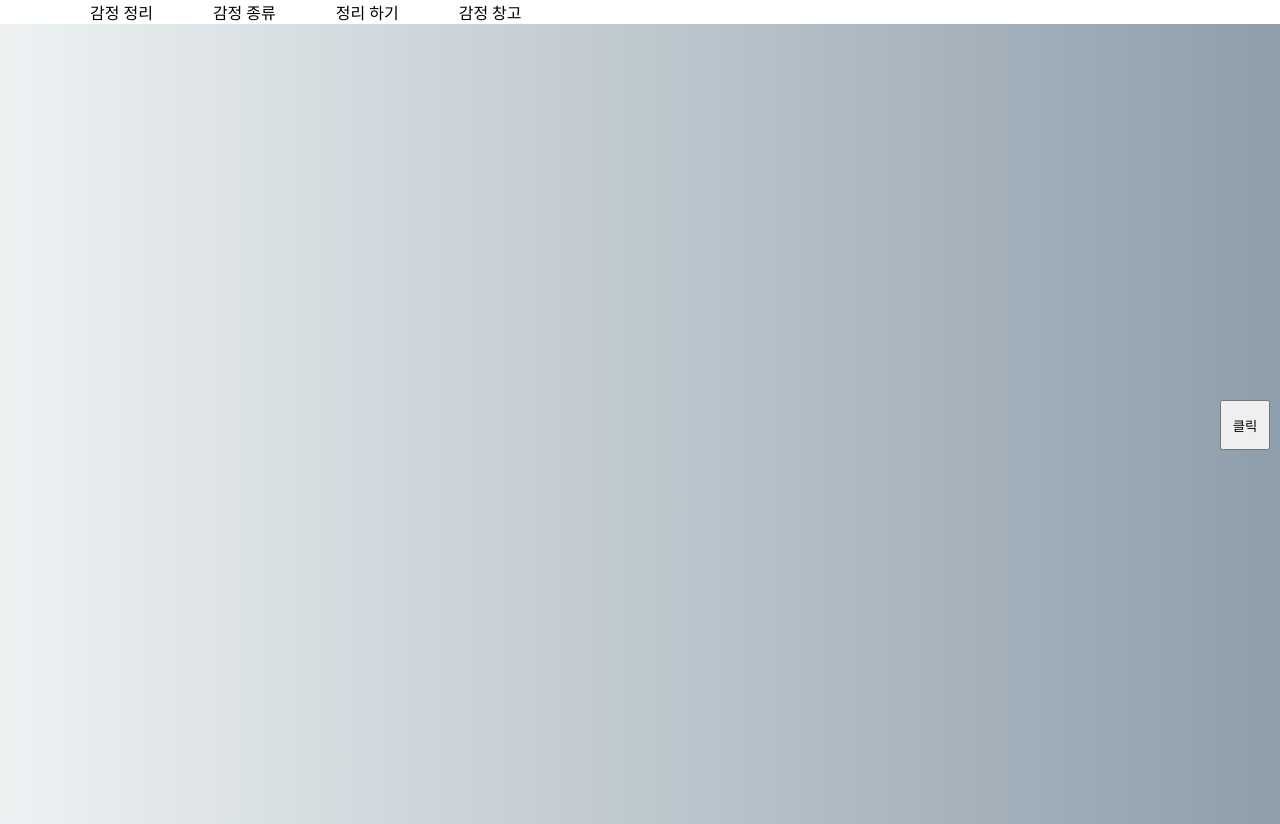
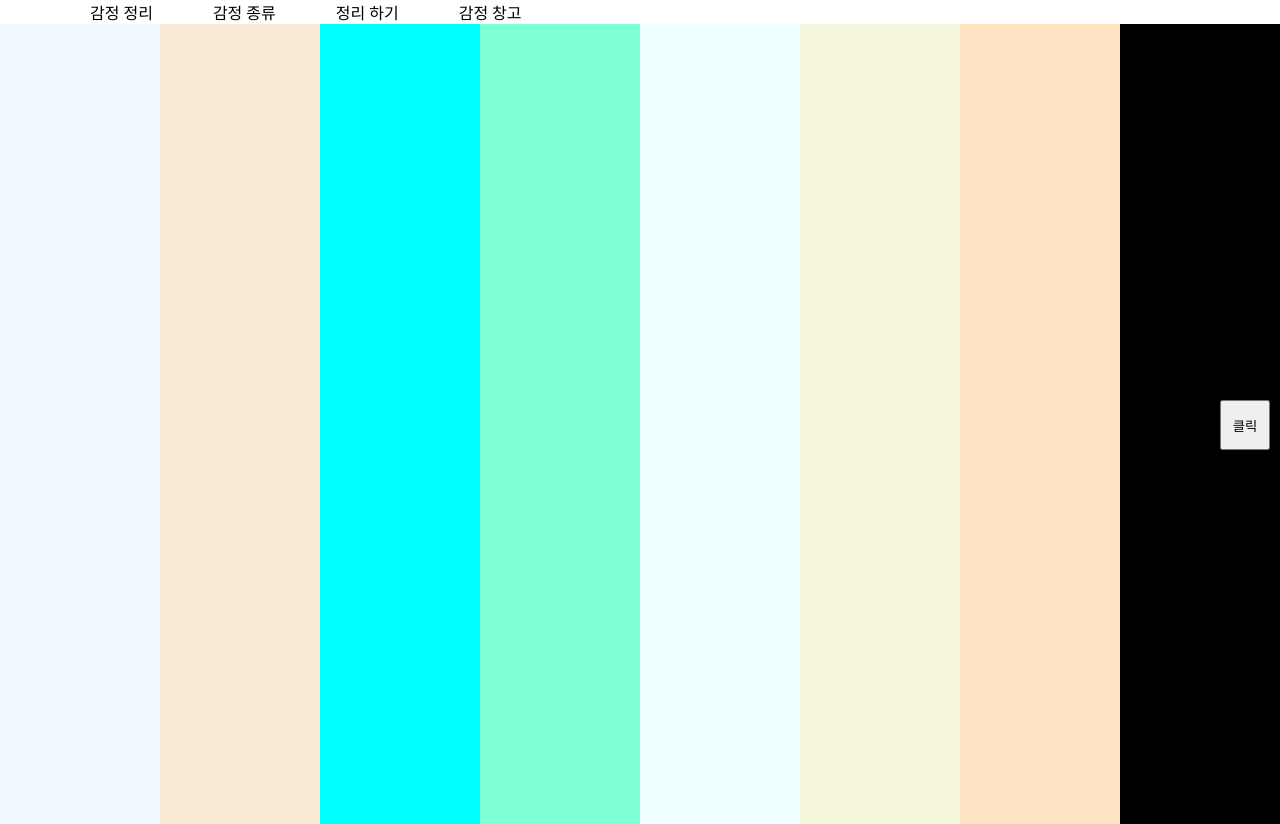
Before and after one commit to PraiseTheSunSola/emotion-project, a React (Create React App) app: page /Processing in a window 1280 px wide. Built offline with nearby package versions, Linux system fonts and the light colour scheme; a web font is replaced by a local one.

Commit message:
내용 추가

```diff
--- a/src/Project/Homepage.js
+++ b/src/Project/Homepage.js
@@ -1,7 +1,7 @@
 import styled from "styled-components";
-import { motion } from "framer-motion";
-// import { useState } from "react";
-// import { Link } from "react-router-dom";
+import { AnimatePresence, motion } from "framer-motion";
+import { useState } from "react";
+import { Link } from "react-router-dom";
 
 const Page = styled.div`
   display: flex;
@@ -47,7 +47,72 @@ const draw = {
   },
 };
 
+// ------------------------------------------- 버튼
+const NavButtonCircle = styled(motion.div)`
+  position: relative;
+  position: fixed;
+  top: 50%;
+  right: 10px;
+  width: 50px;
+  height: 250px;
+`;
+const NavButton = styled(motion.button)`
+  position: absolute;
+  width: 50px;
+  height: 50px;
+  transform-origin: center center;
+
+  &:hover {
+    cursor: pointer;
+  }
+`;
+
+const Buttons = styled(motion.div)`
+  position: absolute;
+  top: 30%;
+`;
+
+const MoveRegulation = styled(motion.button)`
+  width: 50px;
+  height: 50px;
+  margin-bottom: 10px;
+`;
+
+const MoveIntroduction = styled(motion.button)`
+  width: 50px;
+  height: 50px;
+  margin-bottom: 10px;
+`;
+
+const MoveProcessing = styled(motion.button)`
+  width: 50px;
+  height: 50px;
+  margin-bottom: 10px;
+`;
+
+const MoveWarehouse = styled(motion.button)`
+  width: 50px;
+  height: 50px;
+`;
+
+const StyledLink = styled(Link)`
+  color: black;
+  text-decoration: none;
+`;
+const inout = {
+  start: { opacity: 0, scale: 0 },
+  end: { opacity: 1, scale: 1, rotateZ: 0, transition: { type: "spring" } },
+  exit: { opacity: 0, scale: 0, rotateZ: 0 },
+};
+
+// ------------------------------------------- 버튼
+
 export function Homepage() {
+  const [show, setShow] = useState(false);
+
+  function clickButton() {
+    setShow((appear) => !appear);
+  }
   return (
     <>
       <Page>
@@ -69,6 +134,50 @@ export function Homepage() {
           />
         </SvgBox>
       </Page>
+      <NavButtonCircle>
+        <NavButton onClick={clickButton}>클릭</NavButton>
+        <AnimatePresence>
+          {show ? (
+            <Buttons>
+              <MoveRegulation
+                variants={inout}
+                initial="start"
+                animate="end"
+                exit="exit"
+              >
+                <StyledLink to="/Regulation">감정 정리</StyledLink>
+              </MoveRegulation>
+
+              <MoveIntroduction
+                variants={inout}
+                initial="start"
+                animate="end"
+                exit="exit"
+              >
+                <StyledLink to="/Introduction">감정 종류</StyledLink>
+              </MoveIntroduction>
+
+              <MoveProcessing
+                variants={inout}
+                initial="start"
+                animate="end"
+                exit="exit"
+              >
+                <StyledLink to="/Processing">정리 하기</StyledLink>
+              </MoveProcessing>
+
+              <MoveWarehouse
+                variants={inout}
+                initial="start"
+                animate="end"
+                exit="exit"
+              >
+                <StyledLink to="/Warehouse">감정 창고</StyledLink>
+              </MoveWarehouse>
+            </Buttons>
+          ) : null}
+        </AnimatePresence>
+      </NavButtonCircle>
     </>
   );
 }
--- a/src/Project/Introduction.js
+++ b/src/Project/Introduction.js
@@ -6,7 +6,13 @@ import { Link } from "react-router-dom";
 
 const Page = styled.div`
   width: 100vw;
-
+  background: #8e9eab; /* fallback for old browsers */
+  background: -webkit-linear-gradient(
+    to right,
+    #eef2f3,
+    #8e9eab
+  ); /* Chrome 10-25, Safari 5.1-6 */
+  background: linear-gradient(to right, #eef2f3, #8e9eab);
   display: grid;
   grid-template-columns: repeat(5, 1fr);
 `;
--- a/src/Project/Processing.js
+++ b/src/Project/Processing.js
@@ -12,6 +12,44 @@ const Page = styled.div`
     #8e9eab
   ); /* Chrome 10-25, Safari 5.1-6 */
   background: linear-gradient(to right, #eef2f3, #8e9eab);
+`;
+
+const EmotionBox = styled.div`
+  width: 100%;
+  height: 100%;
+  display: grid;
+  grid-template-columns: repeat(8, 1fr);
+`;
+const Anger = styled(motion.div)`
+  background-color: aliceblue;
+`;
+
+const Sadness = styled(motion.div)`
+  background-color: antiquewhite;
+`;
+
+const Anxiety = styled(motion.div)`
+  background-color: aqua;
+`;
+
+const Hurt = styled(motion.div)`
+  background-color: aquamarine;
+`;
+
+const Shame = styled(motion.div)`
+  background-color: azure;
+`;
+
+const Happiness = styled(motion.div)`
+  background-color: beige;
+`;
+
+const Love = styled(motion.div)`
+  background-color: bisque;
+`;
+
+const Wish = styled(motion.div)`
+  background-color: black;
 `;
 
 // ------------------------------------------- 버튼
@@ -77,7 +115,25 @@ export function Processing() {
 
   return (
     <>
-      <Page></Page>
+      <Page>
+        <EmotionBox>
+          <Anger />
+
+          <Sadness />
+
+          <Anxiety />
+
+          <Hurt />
+
+          <Shame />
+
+          <Happiness />
+
+          <Love />
+
+          <Wish />
+        </EmotionBox>
+      </Page>
       {/* ---------------------------------------------------------------------------- */}
       <NavButtonCircle>
         <NavButton onClick={clickButton}>클릭</NavButton>
--- a/src/Project/Regulation.js
+++ b/src/Project/Regulation.js
@@ -250,11 +250,11 @@ export function Regulation() {
     ["black", "black", "black", "black"]
   );
 
-  // const color7 = useTransform(
-  //   scrollYProgress,
-  //   [0.89, 0.9, 0.98, 1.5],
-  //   [0, 0.5, 1, 0]
-  // );
+  const color7 = useTransform(
+    scrollYProgress,
+    [0.89, 0.9, 0.98, 1.5],
+    ["black", "black", "black", "black"]
+  );
 
   return (
     <>
@@ -380,7 +380,7 @@ export function Regulation() {
               opacity: scrollOpacity7,
             }}
           />
-          <H7 style={{ opacity: scrollOpacity7 }}>
+          <H7 style={{ color: color7, opacity: scrollOpacity7 }}>
             아침과 함께 감정만 피어난 내가 될 수 있으니.
           </H7>
         </ImageBox>
```
